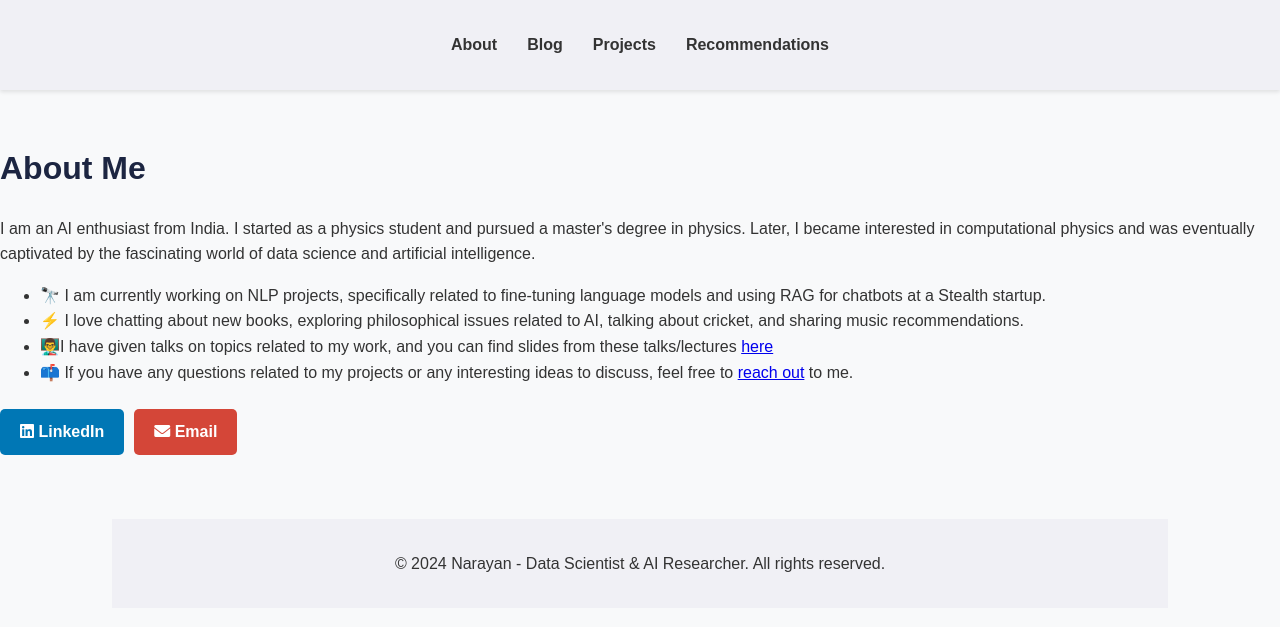
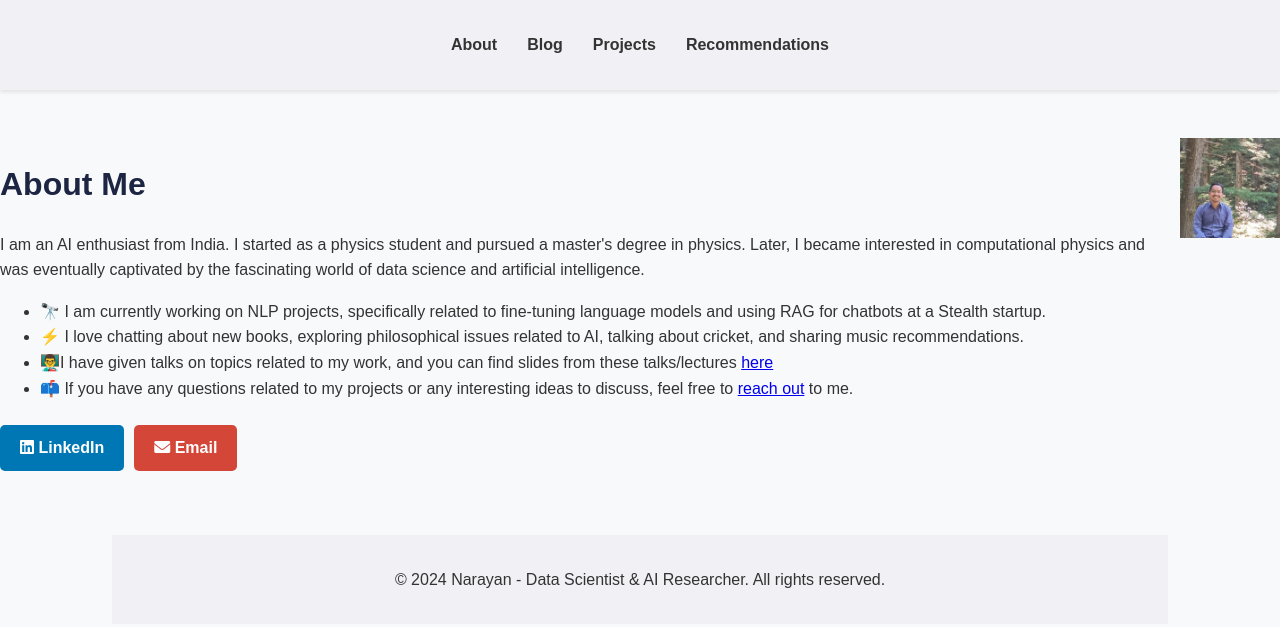
Before and after one commit to adhikarinarayan/adhikarinarayan.github.io, a Jekyll site: the page built from index.md, in a window 1280 px wide. Shown: the top 627 px of the page. Built offline with Jekyll 4.4.1, drawn with Linux system fonts in a browser that asks for light colours.

Commit message:
Update index.md

```diff
--- a/index.md
+++ b/index.md
@@ -6,6 +6,8 @@ title: About Me
 <head>
   <link rel="stylesheet" href="https://cdnjs.cloudflare.com/ajax/libs/font-awesome/6.0.0/css/all.min.css">
 </head>
+
+<img src="/assets/images/profile.jpg" alt="Your Name" class="profile-picture">
 
 <div class="profile-container">
     <div class="content">
```
